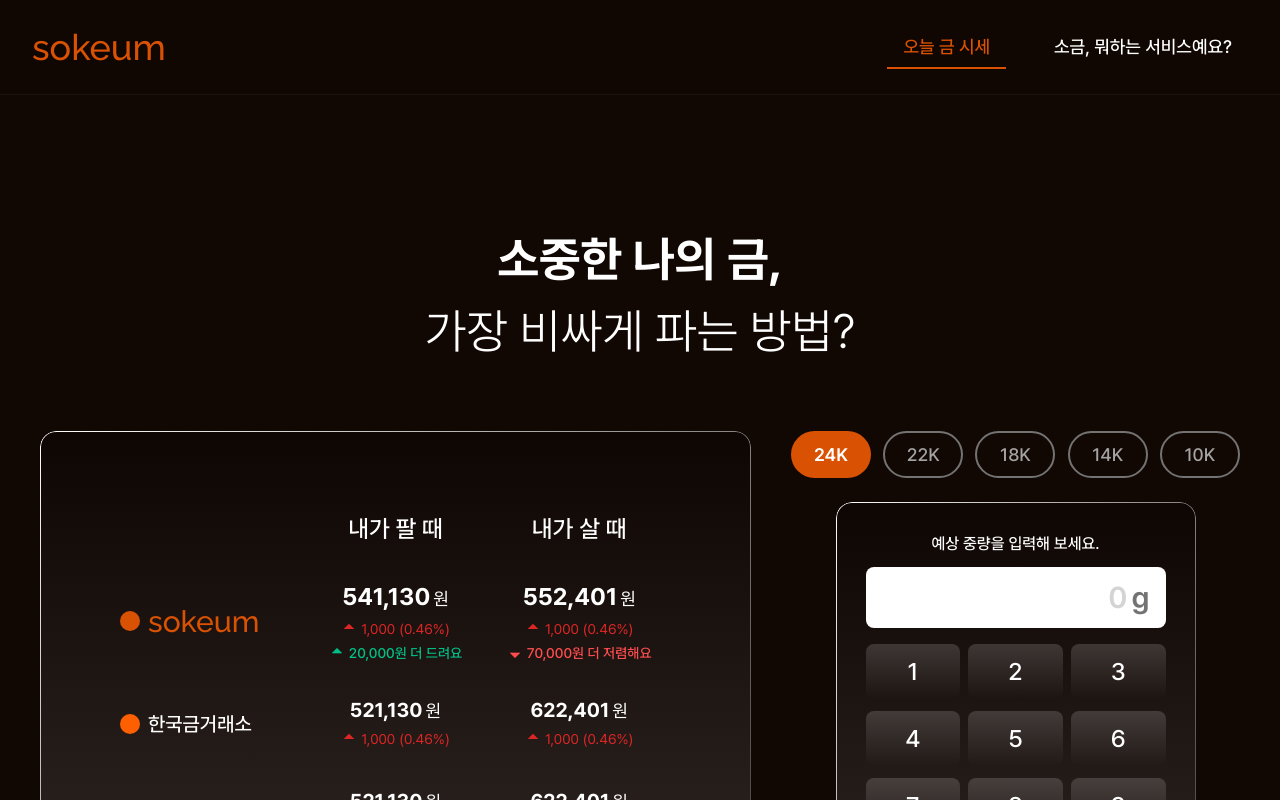
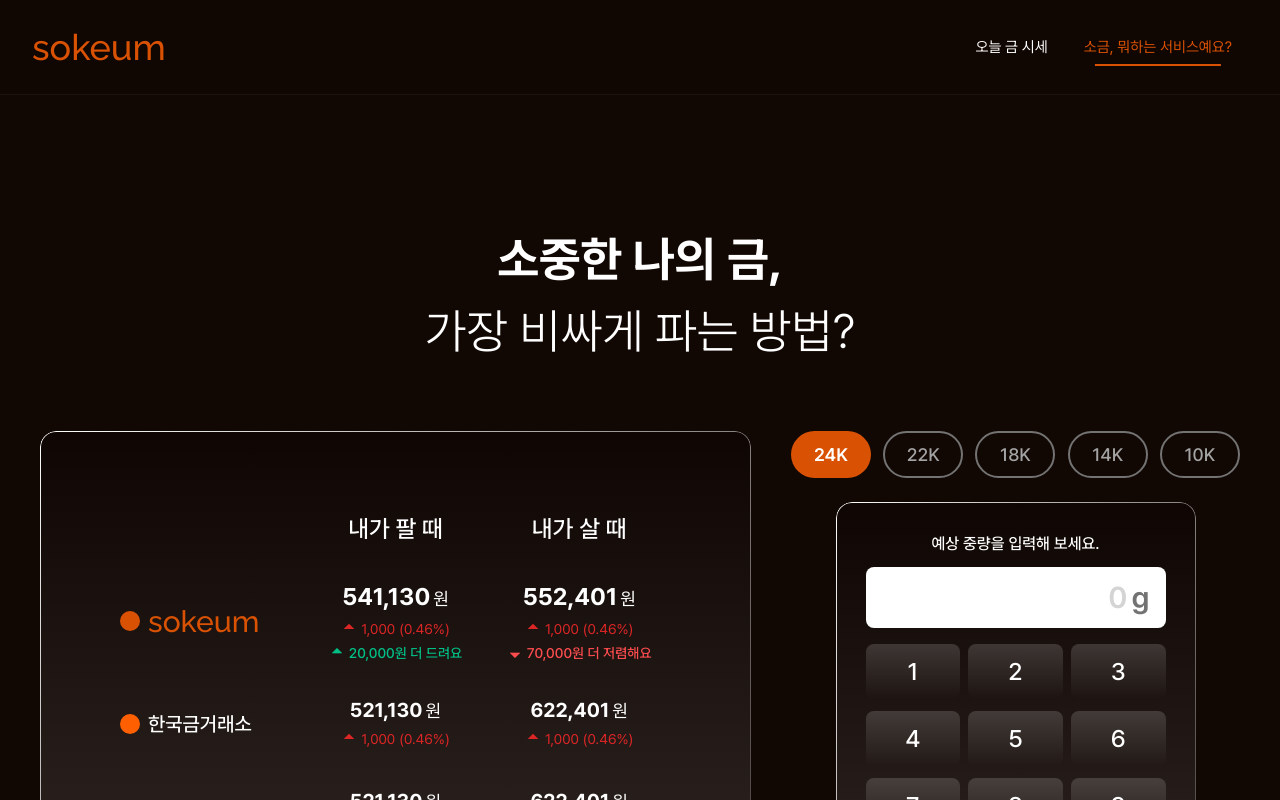
Before and after one commit to keumbang-dev/sokeum, a Next.js app: page / in a window 1280 px wide. Shown: the top 800 px of the page. Built offline with nearby package versions, Linux system fonts and the light colour scheme.

Commit message:
헤더 및 메뉴 항목 수정: 스크롤 이동 기능 추가 및 섹션 ID 설정, 모바일 메뉴와 데스크톱 메뉴에서 활성 섹션 관리 기능 구현

```diff
--- a/src/app/page.tsx
+++ b/src/app/page.tsx
@@ -38,7 +38,7 @@ export default function Home() {
       <Header />
       <section className="flex flex-col items-center w-full px-4 sm:px-6 md:px-8 self-stretch gap-16 sm:gap-20 md:gap-32 lg:gap-40 py-10 sm:py-16 md:py-24 lg:py-32">
         {/* 메인 캐치프레이즈 */}
-        <div className="flex flex-col items-center gap-8 sm:gap-12 md:gap-16 w-full">
+        <div id="section-gold-price" className="flex flex-col items-center gap-8 sm:gap-12 md:gap-16 w-full">
           <div className="flex flex-col items-center gap-2 w-full max-w-screen-lg">
             <div className="flex flex-col items-center">
               <span className="text-3xl sm:text-4xl md:text-5xl font-bold leading-[1.5em] text-center text-white">
@@ -106,7 +106,7 @@ export default function Home() {
           </div>
         </div>
         {/* 소금 서비스 소개 */}
-        <div className="flex flex-col items-center gap-10 sm:gap-16 md:gap-20 w-full">
+        <div id="section-about" className="flex flex-col items-center gap-10 sm:gap-16 md:gap-20 w-full">
           <div className="flex flex-col items-center gap-2 w-full max-w-screen-lg">
             <div className="flex flex-col items-center">
               <SokeumLogo size="large" />
--- a/src/components/layout/Header.tsx
+++ b/src/components/layout/Header.tsx
@@ -1,15 +1,23 @@
+"use client";
+
 import SokeumLogo from "../ui/SokeumLogo";
-import Link from "next/link";
-import DesktopMenu from "@/components/layout/HeaderMenu";
+import { DesktopMenu } from "@/components/layout/HeaderMenu";
 import { MobileMenuContainer } from "@/components/layout/HeaderMobilMenu";
 
 const Header = () => {
   return (
-    <header className="sticky top-0 z-30 bg-[#110703]/90 backdrop-blur-sm border-b border-white/5 w-full max-w-[100vw] overflow-x-hidden">
-      <div className="flex justify-between items-center px-4 sm:px-8 py-1 sm:py-5 w-full max-w-[100%]">
-        <Link href="/" className="flex items-center gap-2 transition-opacity hover:opacity-90">
-          <SokeumLogo size="small" className="text-lg sm:text-2xl md:text-4xl" />
-        </Link>
+    <header className="sticky top-0 z-50 bg-[#110703]/95 backdrop-blur-md border-b border-white/5 w-full max-w-[100vw] overflow-x-hidden">
+      <div className="flex justify-between items-center px-4 sm:px-8 py-4 sm:py-5 w-full max-w-[100%]">
+        <a
+          href="#"
+          onClick={(e) => {
+            e.preventDefault();
+            window.scrollTo({ top: 0, behavior: "smooth" });
+          }}
+          className="flex items-center gap-2 transition-opacity hover:opacity-90"
+        >
+          <SokeumLogo size="small" className="sm:text-2xl md:text-4xl" />
+        </a>
 
         {/* 데스크톱 메뉴 */}
         <DesktopMenu />
--- a/src/components/layout/HeaderMenu.tsx
+++ b/src/components/layout/HeaderMenu.tsx
@@ -1,7 +1,6 @@
 "use client";
 
-import Link from "next/link";
-import { usePathname } from "next/navigation";
+import { useState, useEffect } from "react";
 
 export interface MenuItemProps {
   href: string;
@@ -10,34 +9,74 @@ export interface MenuItemProps {
 }
 
 const MenuItem = ({ href, label, isActive }: MenuItemProps) => {
+  // 스크롤 이동 함수
+  const handleClick = (e: React.MouseEvent) => {
+    e.preventDefault();
+    const targetId = href.replace("#", "");
+    const targetElement = document.getElementById(targetId);
+
+    if (targetElement) {
+      window.scrollTo({
+        top: targetElement.offsetTop - 100, // 헤더 높이를 고려하여 오프셋 적용
+        behavior: "smooth",
+      });
+    }
+  };
+
   return (
-    <Link
-      href={href}
-      className={`relative px-4 py-2 text-base md:text-lg font-medium transition-all duration-300 ease-in-out
-      ${isActive ? "text-[#D95204]" : "text-white hover:text-[#D95204]/80"}`}
-    >
-      {label}
-      {isActive && (
-        <span className="absolute bottom-0 left-0 w-full h-0.5 bg-[#D95204] transform scale-x-100 transition-transform duration-300 ease-in-out"></span>
-      )}
-      {!isActive && (
-        <span className="absolute bottom-0 left-0 w-full h-0.5 bg-[#D95204]/80 transform scale-x-0 transition-transform duration-300 ease-in-out group-hover:scale-x-100"></span>
-      )}
-    </Link>
+    <a href={href} onClick={handleClick} className="relative inline-block px-4 py-2 text-[15px]">
+      <span className={`transition-colors duration-300 ${isActive ? "text-[#D95204]" : "text-white"}`}>{label}</span>
+      {/* 언더라인 - 중앙에서 확장되는 애니메이션 */}
+      <span
+        className={`absolute bottom-0 left-1/2 transform -translate-x-1/2 h-[2px] bg-[#D95204] transition-all duration-300 ${
+          isActive ? "w-[70%]" : "w-0"
+        }`}
+      />
+    </a>
   );
 };
 
-const DesktopMenu = () => {
-  const pathname = usePathname();
+export const DesktopMenu = () => {
+  const [activeSection, setActiveSection] = useState<string>("section-gold-price");
 
-  const isActive = (path: string) => pathname === path;
+  // 스크롤 위치에 따라 활성 섹션 업데이트
+  useEffect(() => {
+    if (typeof window === "undefined") return;
+
+    const sections = ["section-gold-price", "section-about"];
+
+    const handleScroll = () => {
+      const scrollPosition = window.scrollY + 150; // 헤더 높이와 여유 공간 고려
+
+      for (const section of sections) {
+        const element = document.getElementById(section);
+        if (element) {
+          const { offsetTop, offsetHeight } = element;
+          // 요소의 상단이 스크롤 위치보다 위에 있고, 요소의 하단이 스크롤 위치보다 아래에 있으면 활성화
+          if (offsetTop <= scrollPosition && offsetTop + offsetHeight > scrollPosition) {
+            setActiveSection(section);
+            break;
+          }
+        }
+      }
+    };
+
+    window.addEventListener("scroll", handleScroll);
+    handleScroll(); // 초기 로드 시 실행
+
+    return () => window.removeEventListener("scroll", handleScroll);
+  }, []);
+
+  // 현재 활성화된 메뉴 아이템 확인
+  const isActive = (href: string) => {
+    const sectionId = href.replace("#", "");
+    return sectionId === activeSection;
+  };
 
   return (
-    <nav className="hidden sm:flex items-center justify-end flex-1 gap-6 md:gap-8">
-      <MenuItem href="/" label="오늘 금 시세" isActive={isActive("/")} />
-      <MenuItem href="/description" label="소금, 뭐하는 서비스예요?" isActive={isActive("/description")} />
+    <nav className="hidden sm:flex items-center space-x-1">
+      <MenuItem href="#section-gold-price" label="오늘 금 시세" isActive={isActive("#section-gold-price")} />
+      <MenuItem href="#section-about" label="소금, 뭐하는 서비스예요?" isActive={isActive("#section-about")} />
     </nav>
   );
 };
-
-export default DesktopMenu;
--- a/src/components/layout/HeaderMobilMenu.tsx
+++ b/src/components/layout/HeaderMobilMenu.tsx
@@ -1,8 +1,6 @@
 "use client";
 
 import { MenuItemProps } from "@/components/layout/HeaderMenu";
-import Link from "next/link";
-import { usePathname } from "next/navigation";
 import { useEffect, useState } from "react";
 import { createPortal } from "react-dom";
 
@@ -12,10 +10,27 @@ interface MobileMenuProps {
 }
 
 const MobileMenuItem = ({ href, label, isActive, onClick }: MenuItemProps & { onClick: () => void }) => {
+  // 스크롤 이동 함수
+  const handleClick = (e: React.MouseEvent) => {
+    e.preventDefault();
+    const targetId = href.replace("#", "");
+    const targetElement = document.getElementById(targetId);
+
+    if (targetElement) {
+      window.scrollTo({
+        top: targetElement.offsetTop - 100, // 헤더 높이를 고려하여 오프셋 적용
+        behavior: "smooth",
+      });
+    }
+
+    // 메뉴 닫기 함수 호출
+    if (onClick) onClick();
+  };
+
   return (
-    <Link
+    <a
       href={href}
-      onClick={onClick}
+      onClick={handleClick}
       className={`flex items-center px-6 py-2 ${
         isActive
           ? "text-[#D95204] bg-gradient-to-r from-[#D95204]/10 to-transparent border-l-2 border-[#D95204]"
@@ -23,7 +38,7 @@ const MobileMenuItem = ({ href, label, isActive, onClick }: MenuItemProps & { on
       } transition-all duration-300 text-base`}
     >
       {label}
-    </Link>
+    </a>
   );
 };
 
@@ -76,10 +91,42 @@ export const MobileMenuContainer = ({ triggerButton }: MobileMenuContainerProps)
 };
 
 const MobileMenu = ({ isOpen, onClose }: MobileMenuProps) => {
-  const pathname = usePathname();
   const [isAnimating, setIsAnimating] = useState(false);
+  const [activeSection, setActiveSection] = useState<string>("section-gold-price");
 
-  const isActive = (path: string) => pathname === path;
+  // 스크롤 위치에 따라 활성 섹션 업데이트
+  useEffect(() => {
+    if (typeof window === "undefined") return;
+
+    const sections = ["section-gold-price", "section-about"];
+
+    const handleScroll = () => {
+      const scrollPosition = window.scrollY + 150; // 헤더 높이와 여유 공간 고려
+
+      for (const section of sections) {
+        const element = document.getElementById(section);
+        if (element) {
+          const { offsetTop, offsetHeight } = element;
+          // 요소의 상단이 스크롤 위치보다 위에 있고, 요소의 하단이 스크롤 위치보다 아래에 있으면 활성화
+          if (offsetTop <= scrollPosition && offsetTop + offsetHeight > scrollPosition) {
+            setActiveSection(section);
+            break;
+          }
+        }
+      }
+    };
+
+    window.addEventListener("scroll", handleScroll);
+    handleScroll(); // 초기 로드 시 실행
+
+    return () => window.removeEventListener("scroll", handleScroll);
+  }, []);
+
+  // 현재 활성화된 메뉴 아이템 확인
+  const isActive = (href: string) => {
+    const sectionId = href.replace("#", "");
+    return sectionId === activeSection;
+  };
 
   useEffect(() => {
     if (isOpen) {
@@ -114,11 +161,16 @@ const MobileMenu = ({ isOpen, onClose }: MobileMenuProps) => {
 
         <div className="p-6 pt-24 flex flex-col h-full">
           <div className="space-y-1">
-            <MobileMenuItem href="/" label="오늘 금 시세" isActive={isActive("/")} onClick={onClose} />
             <MobileMenuItem
-              href="/description"
+              href="#section-gold-price"
+              label="오늘 금 시세"
+              isActive={isActive("#section-gold-price")}
+              onClick={onClose}
+            />
+            <MobileMenuItem
+              href="#section-about"
               label="소금, 뭐하는 서비스예요?"
-              isActive={isActive("/description")}
+              isActive={isActive("#section-about")}
               onClick={onClose}
             />
           </div>
```
